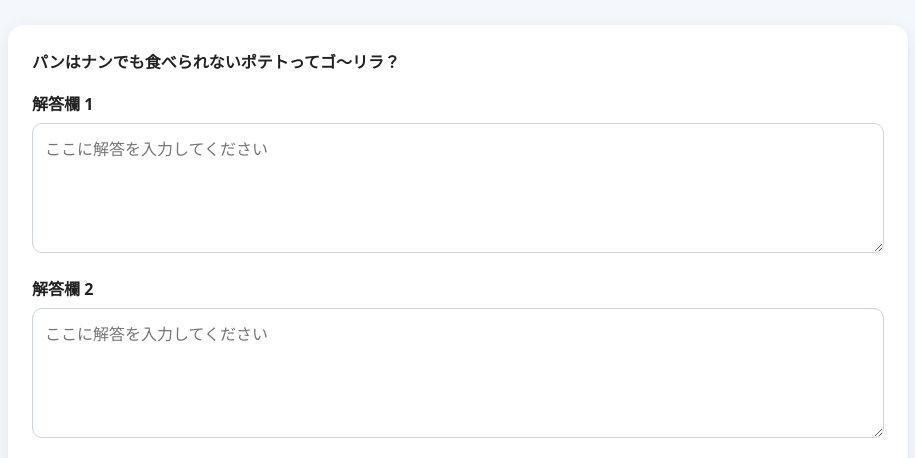
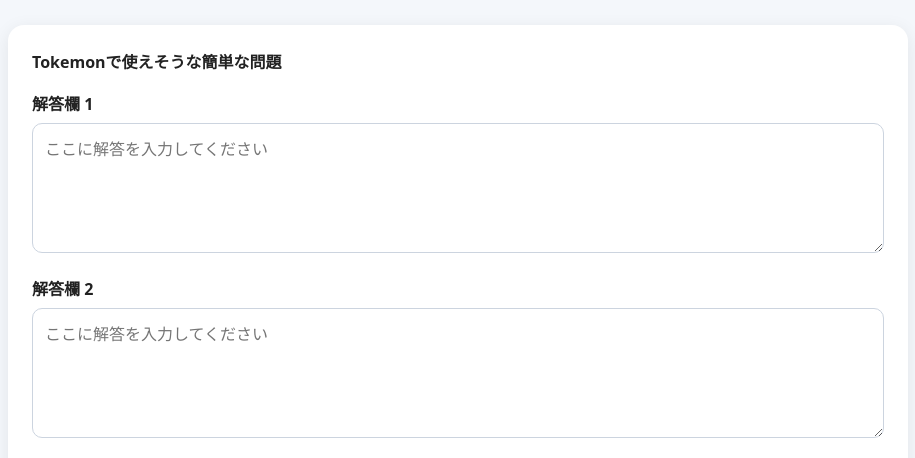
Before and after one commit to izayoi-gif/aaa, a plain HTML site: page index.html in a window 1280 px wide. Shown: the part 263-721 px from the top of the page, without its empty margins (182-1097 px from the left). Drawn offline with Linux system fonts and the light colour scheme.

Commit message:
Update index.html

```diff
--- a/index.html
+++ b/index.html
@@ -153,7 +153,7 @@
     <!-- 題・解答欄 -->
     <section class="card">
 
-      <label for="title">パンはナンでも食べられないポテトってゴ〜リラ？</label>
+      <label for="title">Tokemonで使えそうな簡単な問題</label>
 
       <div class="answer">
         <label for="answer1">解答欄 1</label>
```
